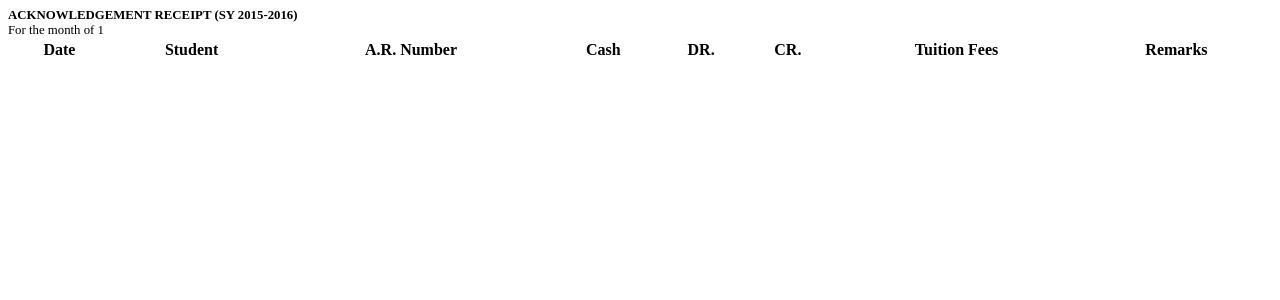
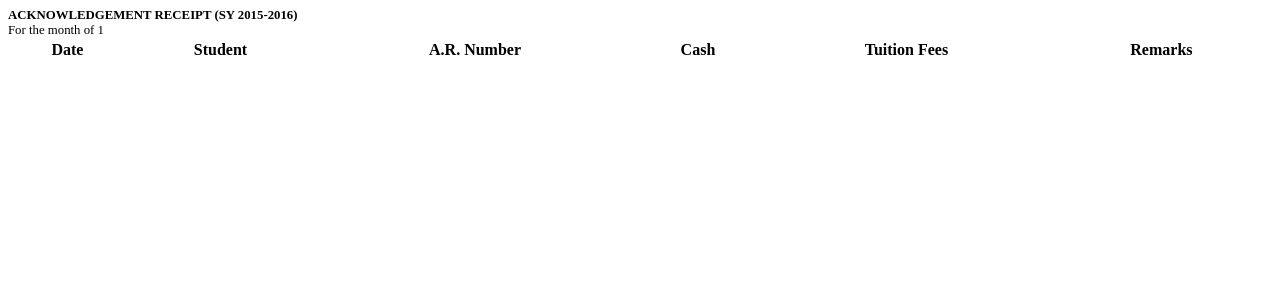
Before and after one commit to woodenbox/WoodenBox, a PHP site: page /woodenbox/printcf.php?month=1 in a window 1280 px wide. Shown: the top 300 px of the page. Run offline with PHP 8.4, Linux system fonts and the light colour scheme; data comes from the database, SQL or seed files in the repository; data that the repository does not hold is empty.

Commit message:
no message

```diff
--- a/printcf.php
+++ b/printcf.php
@@ -22,14 +22,14 @@
 
 <table style="border: 1px; width: 100%;
 text-align: center; font-family: Vrinda;">
-	<thead style="border-spacing: 10px 0px;">
+	<thead style="border-spacing: 0px 0px;">
 		<tr>
 			<th>Date</th>
 			<th>Student</th>
 			<th>A.R. Number</th>
 			<th>Cash</th>
-			<th>DR.</th>
-			<th>CR.</th>
+<!--			<th>DR.</th>
+			<th>CR.</th>!-->
 			<th>Tuition Fees</th>
 			<th>Remarks</th>
 		</tr>
@@ -46,8 +46,8 @@ text-align: center; font-family: Vrinda;">
 			<td><?=$row['first_name']." ".$row['last_name']?></td>
 			<td><?=$row['ar']?></td>
 			<td><?=$row['cash']?></td>
-			<td><?=$row['dr']?></td>
-			<td><?=$row['cr']?></td>
+<!--			<td><?php//$row['dr']?></td>
+			<td><?php//$row['cr']?></td>!-->
 			<td><?=$row['tuition']?></td>
 			<td><?=$row['remark']?></td>
 		</tr>
```
Also changed, not shown: index.php (+4 -4 lines).
